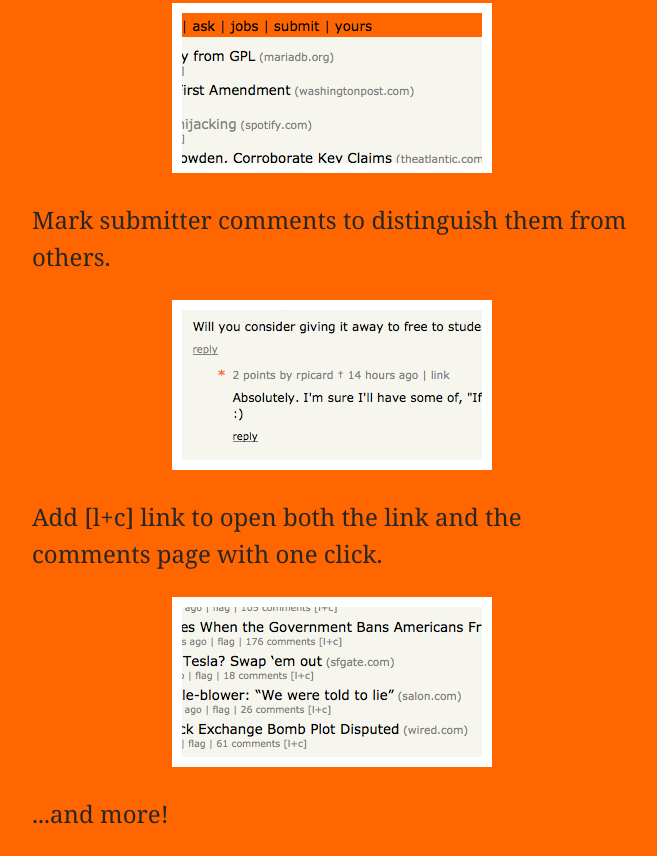
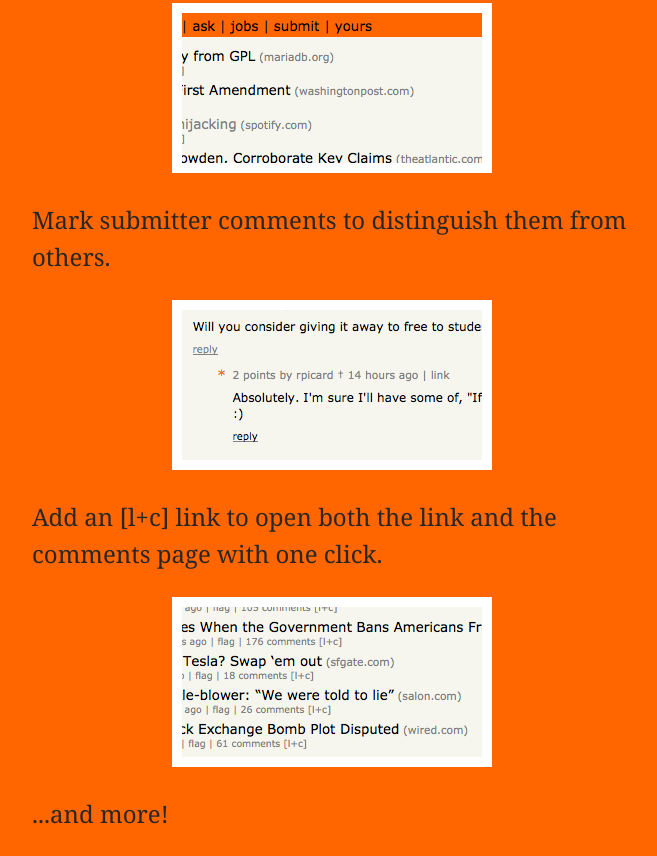
Before and after one commit to rpicard/alter-hn, a plain HTML site: page index.html in a window 1280 px wide. Shown: the part 989-1845 px from the top of the page, without its empty margins (308-965 px from the left). Drawn offline with nearby package versions, Linux system fonts and the light colour scheme; a web font is replaced by a local one.

Commit message:
Fix typo

```diff
--- a/index.html
+++ b/index.html
@@ -27,7 +27,7 @@
             <p>Mark submitter comments to distinguish them from others.</p>
             <div class="screenshot"><img src="screenshots/distinguish-submitter.png" /></div>
 
-            <p>Add [l+c] link to open both the link and the comments page with one click.</p>
+            <p>Add an [l+c] link to open both the link and the comments page with one click.</p>
             <div class="screenshot"><img src="screenshots/lpc-link.png" /></div>
 
             <p>...and more!</p>
```
